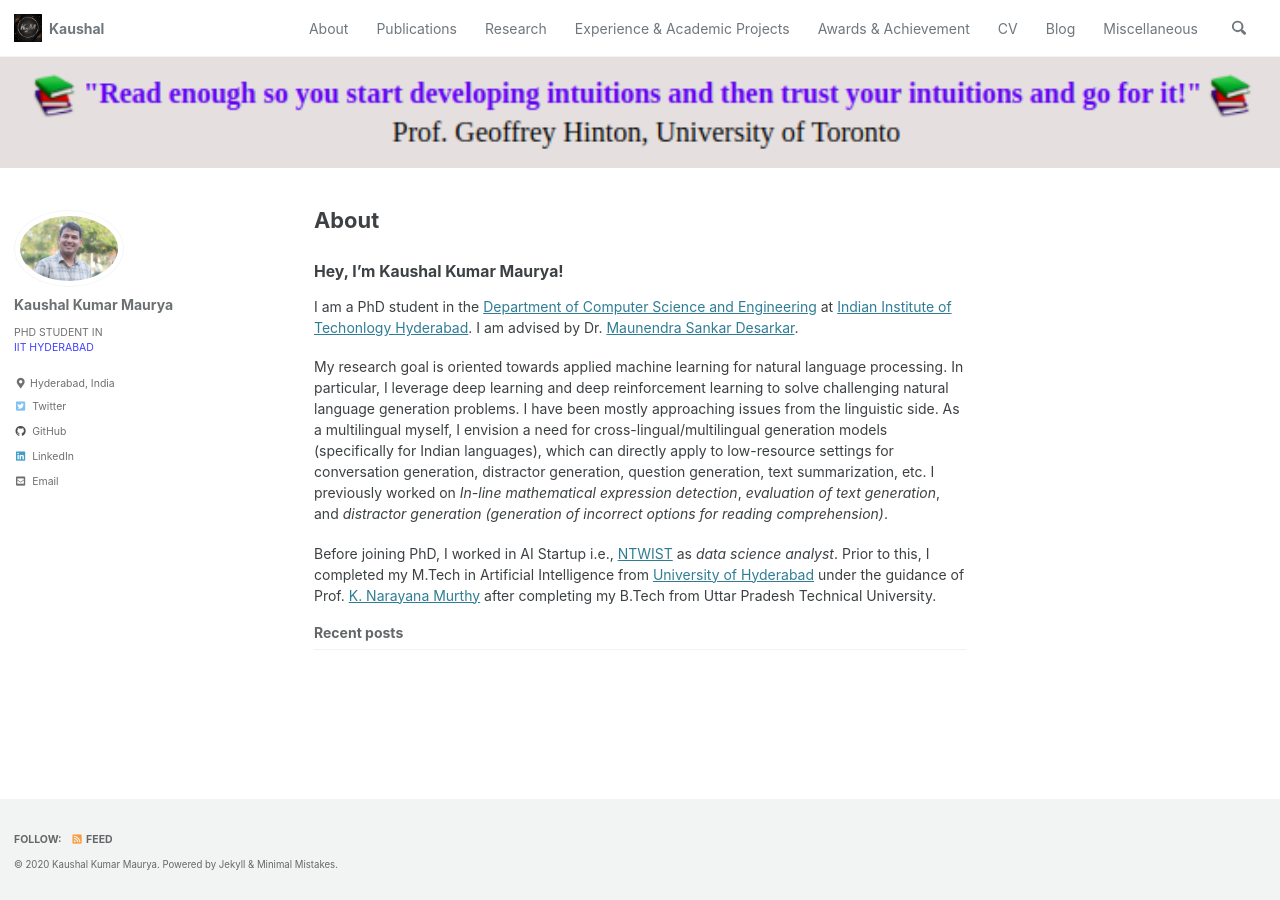
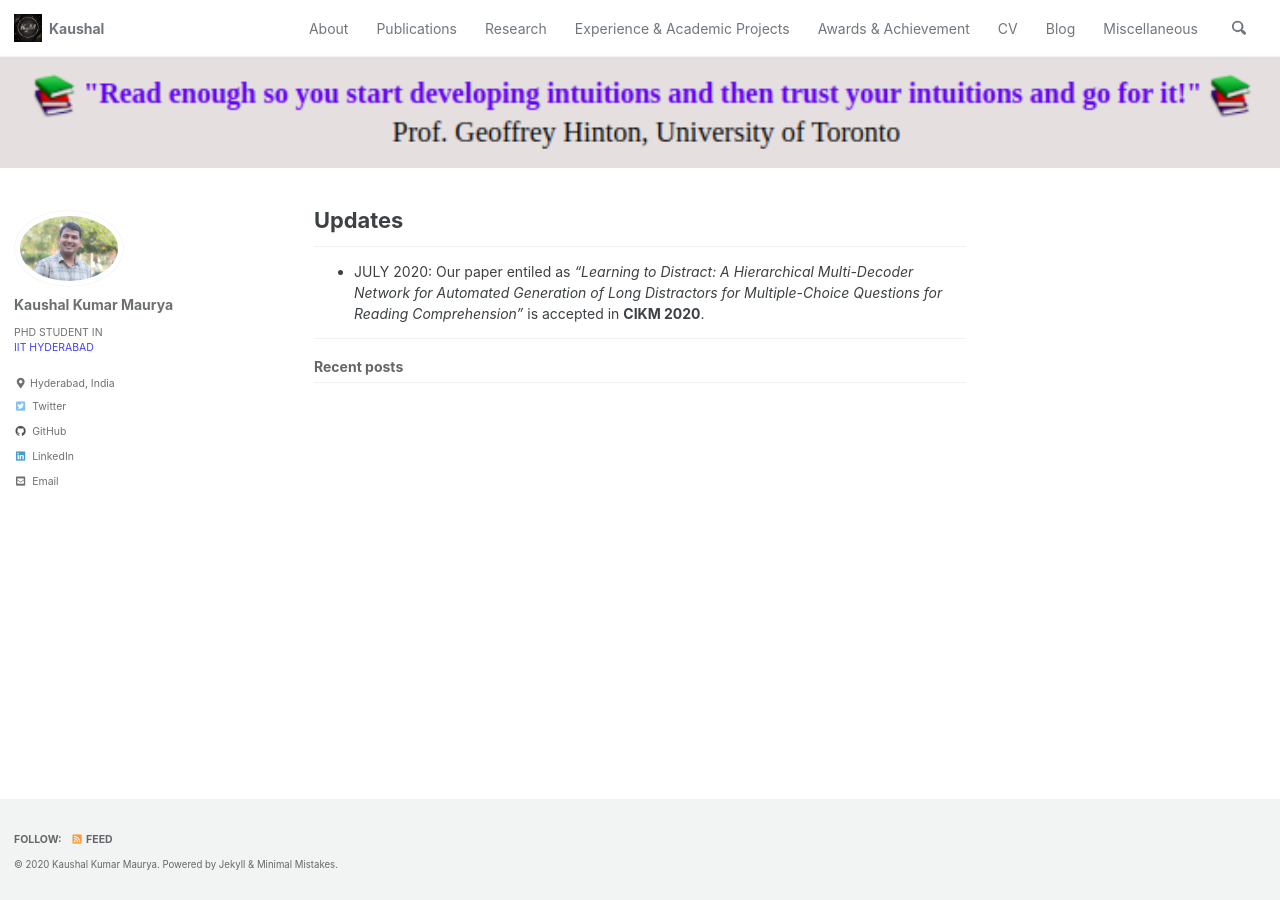
Before and after one commit to harshayelleni/harshayelleni.github.io, a Jekyll site: the page built from index.md, in a window 1280 px wide. Built offline with Jekyll 4.4.1, drawn with Linux system fonts in a browser that asks for light colours; cached includes are drawn as plain includes.

Commit message:
doing modifications

```diff
--- a/index.md
+++ b/index.md
@@ -1,21 +1,14 @@
 ---
 layout: single
-title: "About"
+title: "Updates"
 layout: home
 author_profile: true
-excerpt: "Updates"
 permalink: /
 header:
    image: "assets/images/quote.png"
 ---
 
-### Hey, I'm Kaushal Kumar Maurya!
+---
+* JULY 2020: Our paper entiled as _"Learning to Distract: A Hierarchical Multi-Decoder Network for Automated Generation of Long Distractors for Multiple-Choice Questions for Reading Comprehension"_ is accepted in **CIKM 2020**.
 
-
-I am a PhD student in the [Department of Computer Science and Engineering](https://cse.iith.ac.in/) at [Indian Institute of Techonlogy Hyderabad](https://www.iith.ac.in/). I am advised by Dr. [Maunendra Sankar Desarkar](https://www.iith.ac.in/~maunendra/).
-
-
-My research goal is oriented towards applied machine learning for natural language processing. In particular, I leverage deep learning and deep reinforcement learning to solve challenging natural language generation problems. I have been mostly approaching issues from the linguistic side. As a multilingual myself, I envision a need for cross-lingual/multilingual generation models (specifically for Indian languages), which can directly apply to low-resource settings for conversation generation, distractor generation, question generation, text summarization, etc. I previously worked on _In-line mathematical expression detection_, _evaluation of text generation_, and _distractor generation (generation of incorrect options for reading comprehension)_.
-
-
-Before joining PhD, I worked in AI Startup i.e., [NTWIST](https://ntwist.com/) as _data science analyst_. Prior to this, I completed my M.Tech in Artificial Intelligence from [University of Hyderabad](https://www.uohyd.ac.in/) under the guidance of Prof. [K. Narayana Murthy](http://languagetechnologies.uohyd.ac.in/) after completing my B.Tech from Uttar Pradesh Technical University.
+---
```
